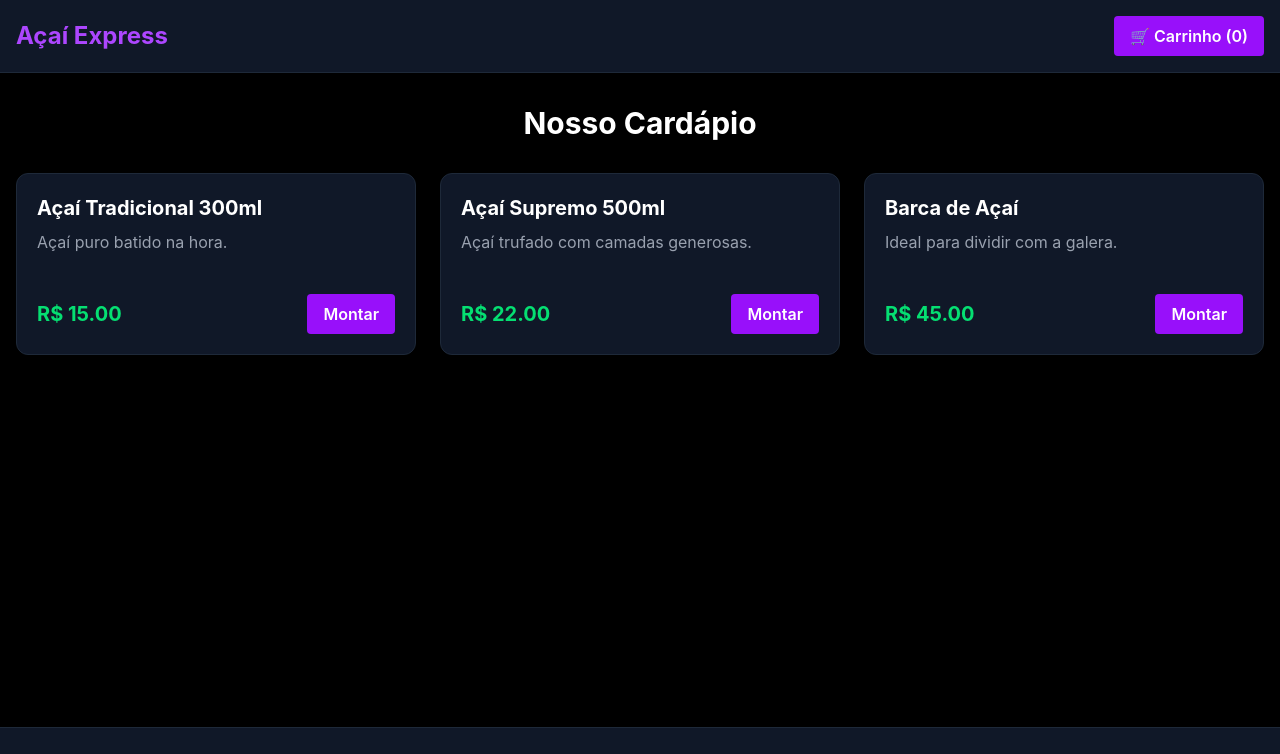
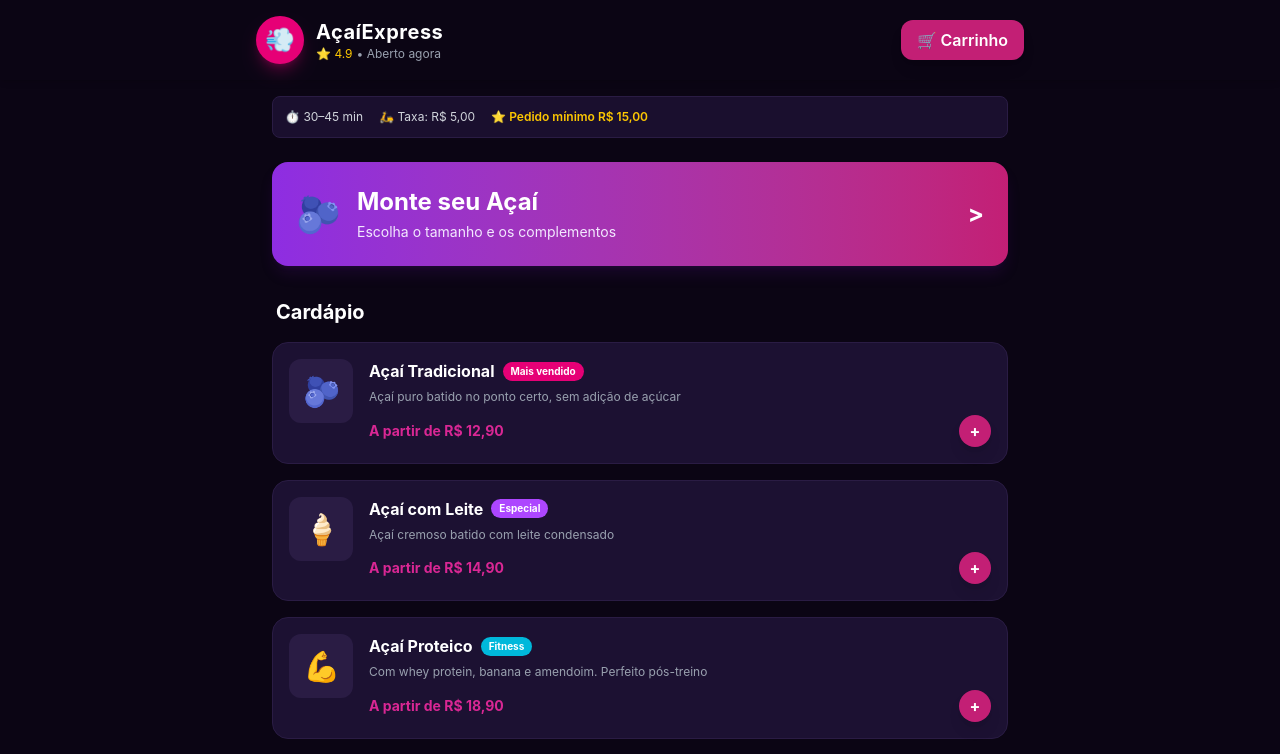
Before and after one commit to johnatanivini/acai-express, a Nuxt app: page / in a window 1280 px wide. Shown: the top 754 px of the page. Built offline with nearby package versions, Linux system fonts and the light colour scheme.

Commit message:
Adjusts colors and design

```diff
--- a/app/app.vue
+++ b/app/app.vue
@@ -1,25 +1,54 @@
 <template>
-  <div class="min-h-screen bg-black text-white flex flex-col font-sans">
+  <div class="min-h-screen bg-[#0b0514] text-white font-sans pb-10">
     <AppHeader />
 
-    <main class="flex-grow container mx-auto px-4 py-8">
-      <h2 class="text-3xl font-bold mb-8 text-center">Nosso Cardápio</h2>
+    <main class="container mx-auto max-w-3xl px-4 pt-4">
 
-      <div class="grid grid-cols-1 md:grid-cols-2 lg:grid-cols-3 gap-6">
-        <div v-for="product in products" :key="product.id" class="bg-gray-900 border border-gray-800 rounded-xl p-5 hover:border-purple-500 transition shadow-lg">
-          <h3 class="text-xl font-bold mb-2">{{ product.name }}</h3>
-          <p class="text-gray-400 mb-4 h-12">{{ product.description }}</p>
-          <div class="flex justify-between items-center mt-auto">
-            <span class="text-xl font-bold text-green-400">R$ {{ product.price.toFixed(2) }}</span>
-            <button @click="openBuilder(product)" class="bg-purple-600 hover:bg-purple-700 px-4 py-2 rounded font-semibold transition">
-              Montar
-            </button>
+      <div class="flex flex-wrap items-center gap-4 text-xs text-gray-300 mb-6 bg-[#1a0f2e] p-3 rounded-lg border border-[#2a1c44]">
+        <span class="flex items-center gap-1">⏱️ 30–45 min</span>
+        <span class="flex items-center gap-1">🛵 Taxa: R$ 5,00</span>
+        <span class="flex items-center gap-1 text-yellow-400 font-semibold">⭐ Pedido mínimo R$ 15,00</span>
+      </div>
+
+      <div @click="openBuilder(products[0])" class="bg-gradient-to-r from-[#8e2de2] to-[#c31f75] rounded-2xl p-6 flex justify-between items-center cursor-pointer hover:opacity-90 transition-opacity mb-8 shadow-lg shadow-purple-900/20">
+        <div class="flex gap-4 items-center">
+           <div class="text-4xl">🫐</div>
+           <div>
+             <h2 class="text-2xl font-bold text-white mb-1">Monte seu Açaí</h2>
+             <p class="text-purple-100 text-sm">Escolha o tamanho e os complementos</p>
+           </div>
+        </div>
+        <span class="text-2xl font-bold text-white">></span>
+      </div>
+
+      <h2 class="text-xl font-bold mb-4 ml-1">Cardápio</h2>
+
+      <div class="space-y-4">
+        <div v-for="product in products" :key="product.id" class="bg-[#1c1132] border border-[#2a1c44] rounded-2xl p-4 flex gap-4 hover:border-[#4a3275] transition-colors">
+
+          <div class="bg-[#2a1c44] w-16 h-16 rounded-xl flex justify-center items-center text-3xl shrink-0">
+            {{ product.icon }}
+          </div>
+
+          <div class="flex-grow flex flex-col justify-center">
+            <div class="flex items-center gap-2 mb-1">
+              <h3 class="text-base font-bold">{{ product.name }}</h3>
+              <span :class="`text-[10px] font-bold px-2 py-0.5 rounded-full ${product.tagColor} text-white`">
+                {{ product.tag }}
+              </span>
+            </div>
+            <p class="text-xs text-gray-400 mb-2 leading-relaxed">{{ product.description }}</p>
+
+            <div class="flex justify-between items-center mt-auto">
+              <span class="text-[#d92794] font-bold text-sm">A partir de R$ {{ product.price.toFixed(2).replace('.', ',') }}</span>
+              <button @click="openBuilder(product)" class="bg-[#c31f75] hover:bg-[#a1165e] w-8 h-8 rounded-full font-bold flex items-center justify-center shadow-lg transition-transform active:scale-95">
+                +
+              </button>
+            </div>
           </div>
         </div>
       </div>
     </main>
-
-    <AppFooter />
 
     <BuilderModal />
     <CartModal />
@@ -29,11 +58,13 @@
 <script setup>
 const { isBuilderModalOpen, currentProduct } = useCart()
 
-// Lista de produtos mockada simulando seu banco de dados
+// Mock de produtos idênticos à sua imagem
 const products = [
-  { id: 1, name: 'Açaí Tradicional 300ml', description: 'Açaí puro batido na hora.', price: 15.00 },
-  { id: 2, name: 'Açaí Supremo 500ml', description: 'Açaí trufado com camadas generosas.', price: 22.00 },
-  { id: 3, name: 'Barca de Açaí', description: 'Ideal para dividir com a galera.', price: 45.00 }
+  { id: 1, name: 'Açaí Tradicional', tag: 'Mais vendido', tagColor: 'bg-pink-600', description: 'Açaí puro batido no ponto certo, sem adição de açúcar', price: 12.90, icon: '🫐' },
+  { id: 2, name: 'Açaí com Leite', tag: 'Especial', tagColor: 'bg-purple-500', description: 'Açaí cremoso batido com leite condensado', price: 14.90, icon: '🍦' },
+  { id: 3, name: 'Açaí Proteico', tag: 'Fitness', tagColor: 'bg-cyan-500', description: 'Com whey protein, banana e amendoim. Perfeito pós-treino', price: 18.90, icon: '💪' },
+  { id: 4, name: 'Açaí com Frutas', tag: 'Fresco', tagColor: 'bg-green-500', description: 'Açaí com mix de frutas frescas da estação', price: 16.90, icon: '🍓' },
+  { id: 5, name: 'Açaí Nutella Lover', tag: 'Premium', tagColor: 'bg-yellow-600', description: 'Açaí cremoso com Nutella, morango e granola crocante', price: 21.90, icon: '🍯' }
 ]
 
 const openBuilder = (product) => {
@@ -41,3 +72,17 @@ const openBuilder = (product) => {
   isBuilderModalOpen.value = true
 }
 </script>
+
+<style>
+/* Remove a barra de rolagem mas permite o scroll (Opcional, melhora a estética) */
+.scrollbar-thin::-webkit-scrollbar {
+  width: 6px;
+}
+.scrollbar-thin::-webkit-scrollbar-track {
+  background: transparent;
+}
+.scrollbar-thin::-webkit-scrollbar-thumb {
+  background-color: #2a1c44;
+  border-radius: 20px;
+}
+</style>
--- a/app/components/AppHeader.vue
+++ b/app/components/AppHeader.vue
@@ -1,9 +1,22 @@
 <template>
-  <header class="bg-gray-900 text-white p-4 flex justify-between items-center border-b border-gray-800 sticky top-0 z-10">
-    <h1 class="text-2xl font-bold text-purple-500">Açaí Express</h1>
-    <button @click="isCartModalOpen = true" class="bg-purple-600 hover:bg-purple-700 px-4 py-2 rounded font-semibold flex items-center gap-2 transition">
-      🛒 Carrinho ({{ cart.length }})
-    </button>
+  <header class="bg-[#0b0514] text-white p-4 sticky top-0 z-10 shadow-md">
+    <div class="container mx-auto max-w-3xl flex justify-between items-center">
+      <div class="flex items-center gap-3">
+        <div class="bg-pink-600 w-12 h-12 rounded-full flex justify-center items-center text-2xl shadow-lg shadow-pink-600/30">
+           💨
+        </div>
+        <div>
+          <h1 class="text-xl font-bold tracking-wide">AçaíExpress</h1>
+          <p class="text-xs text-yellow-400 flex items-center gap-1">
+            ⭐ 4.9 <span class="text-gray-400">• Aberto agora</span>
+          </p>
+        </div>
+      </div>
+
+      <button @click="isCartModalOpen = true" class="bg-[#c31f75] hover:bg-[#a1165e] transition-colors px-4 py-2 rounded-xl font-semibold flex items-center gap-2 shadow-lg">
+        🛒 Carrinho <span v-if="cart.length" class="bg-white text-[#c31f75] text-xs px-2 py-0.5 rounded-full">{{ cart.length }}</span>
+      </button>
+    </div>
   </header>
 </template>
 
--- a/app/components/BuilderModal.vue
+++ b/app/components/BuilderModal.vue
@@ -1,27 +1,62 @@
 <template>
-  <div v-if="isBuilderModalOpen" class="fixed inset-0 bg-black bg-opacity-75 flex justify-center items-center p-4 z-50">
-    <div class="bg-gray-800 rounded-lg max-w-md w-full p-6 text-white shadow-xl">
-      <div class="flex justify-between items-center mb-4">
-        <h2 class="text-xl font-bold">Monte seu {{ currentProduct?.name }}</h2>
-        <button @click="isBuilderModalOpen = false" class="text-gray-400 hover:text-white text-2xl">&times;</button>
+  <div v-if="isBuilderModalOpen" class="fixed inset-0 bg-black/80 flex justify-center items-end sm:items-center z-50 p-0 sm:p-4 transition-opacity">
+    <div class="bg-[#120822] sm:rounded-2xl rounded-t-2xl max-w-lg w-full h-[85vh] sm:h-auto sm:max-h-[90vh] flex flex-col text-white shadow-2xl overflow-hidden border border-[#2a1c44]">
+
+      <div class="p-5 flex justify-between items-start border-b border-[#2a1c44] bg-[#1a0f2e]">
+        <div class="flex gap-3 items-center">
+          <span class="text-3xl">{{ currentProduct?.icon || '🫐' }}</span>
+          <div>
+            <h2 class="text-xl font-bold">Monte seu {{ currentProduct?.name.replace('Açaí ', '') }}</h2>
+            <p class="text-sm text-gray-400">Escolha o tamanho e os complementos</p>
+          </div>
+        </div>
+        <button @click="isBuilderModalOpen = false" class="text-gray-400 hover:text-white text-2xl p-1">&times;</button>
       </div>
 
-      <div class="space-y-4 my-6">
-        <p class="text-gray-300">Selecione os complementos (Exemplo prático):</p>
-        <label class="flex items-center gap-2 cursor-pointer">
-          <input type="checkbox" v-model="extras" value="Leite Condensado" class="accent-purple-500 w-5 h-5">
-          Leite Condensado
-        </label>
-        <label class="flex items-center gap-2 cursor-pointer">
-          <input type="checkbox" v-model="extras" value="Morango" class="accent-purple-500 w-5 h-5">
-          Morango Fresco
-        </label>
+      <div class="p-5 overflow-y-auto flex-grow scrollbar-thin">
+
+        <h3 class="font-bold text-lg mb-3">Tamanho</h3>
+        <div class="grid grid-cols-2 gap-3 mb-6">
+          <div
+            v-for="size in sizes" :key="size.name"
+            @click="selectedSize = size"
+            class="p-4 rounded-xl border-2 cursor-pointer transition-all bg-[#1c1132]"
+            :class="selectedSize.name === size.name ? 'border-[#d92794] shadow-[0_0_10px_rgba(217,39,148,0.2)]' : 'border-[#2a1c44] hover:border-[#4a3275]'"
+          >
+            <div class="flex justify-between items-start">
+              <span class="font-bold">{{ size.name }}</span>
+              <span v-if="selectedSize.name === size.name" class="text-[#d92794]">✓</span>
+            </div>
+            <p class="text-xs text-gray-400 mt-1">{{ size.desc }}</p>
+            <p class="text-[#d92794] font-bold mt-2">R$ {{ size.price.toFixed(2).replace('.', ',') }}</p>
+          </div>
+        </div>
+
+        <h3 class="font-bold text-lg mb-3">Complementos</h3>
+        <div class="grid grid-cols-2 gap-3 mb-4">
+          <div
+            v-for="comp in complements" :key="comp.name"
+            @click="toggleComplement(comp)"
+            class="p-3 rounded-xl border-2 cursor-pointer transition-all bg-[#1c1132] flex items-center gap-3"
+            :class="isComplementSelected(comp) ? 'border-[#d92794]' : 'border-[#2a1c44] hover:border-[#4a3275]'"
+          >
+            <span class="text-2xl">{{ comp.icon }}</span>
+            <div class="flex-grow">
+              <span class="font-semibold text-sm block">{{ comp.name }}</span>
+              <span class="text-xs text-gray-400 block">{{ comp.price === 0 ? 'Grátis' : `+R$ ${comp.price.toFixed(2).replace('.', ',')}` }}</span>
+            </div>
+            <span v-if="isComplementSelected(comp)" class="text-[#d92794]">✓</span>
+          </div>
+        </div>
       </div>
 
-      <div class="flex justify-between items-center mt-6 pt-4 border-t border-gray-700">
-        <span class="text-lg font-bold text-green-400">R$ {{ currentProduct?.price.toFixed(2) }}</span>
-        <button @click="handleAddToCart" class="bg-green-600 hover:bg-green-700 px-6 py-2 rounded font-bold transition">
-          Adicionar
+      <div class="p-5 border-t border-[#2a1c44] bg-[#1a0f2e]">
+        <div class="flex justify-between items-center mb-4">
+          <span class="text-gray-400">Total</span>
+          <span class="text-2xl font-bold">R$ {{ currentTotal.toFixed(2).replace('.', ',') }}</span>
+        </div>
+        <button @click="handleAddToCart" class="w-full bg-[#c31f75] hover:bg-[#a1165e] py-4 rounded-xl font-bold text-lg transition-colors flex justify-center items-center gap-2 shadow-lg shadow-pink-600/20">
+          + Adicionar ao Carrinho
         </button>
       </div>
     </div>
@@ -29,19 +64,65 @@
 </template>
 
 <script setup>
-import { ref } from 'vue'
+import { ref, computed, watch } from 'vue'
 
 const { isBuilderModalOpen, currentProduct, addToCart } = useCart()
-const extras = ref([])
+
+// Dados simulados baseados na imagem
+const sizes = [
+  { name: 'Pequeno', desc: '300ml', price: 12.90 },
+  { name: 'Médio', desc: '500ml', price: 18.90 },
+  { name: 'Grande', desc: '700ml', price: 24.90 },
+  { name: 'Família', desc: '1000ml', price: 34.90 }
+]
+
+const complements = [
+  { name: 'Granola', price: 0, icon: '🌾' },
+  { name: 'Leite Ninho', price: 1.50, icon: '🥛' },
+  { name: 'Morango', price: 1.50, icon: '🍓' },
+  { name: 'Banana', price: 1.00, icon: '🍌' },
+  { name: 'Kiwi', price: 2.00, icon: '🥝' },
+  { name: 'Mel', price: 1.00, icon: '🍯' },
+  { name: 'Nutella', price: 3.00, icon: '🍫' },
+  { name: 'Amendoim', price: 1.00, icon: '🥜' }
+]
+
+const selectedSize = ref(sizes[0])
+const selectedComplements = ref([])
+
+// Reseta os estados toda vez que o modal abre
+watch(isBuilderModalOpen, (newVal) => {
+  if (newVal) {
+    selectedSize.value = sizes[0]
+    selectedComplements.value = []
+  }
+})
+
+const isComplementSelected = (comp) => selectedComplements.value.some(c => c.name === comp.name)
+
+const toggleComplement = (comp) => {
+  if (isComplementSelected(comp)) {
+    selectedComplements.value = selectedComplements.value.filter(c => c.name !== comp.name)
+  } else {
+    selectedComplements.value.push(comp)
+  }
+}
+
+const currentTotal = computed(() => {
+  const compTotal = selectedComplements.value.reduce((sum, item) => sum + item.price, 0)
+  return selectedSize.value.price + compTotal
+})
 
 const handleAddToCart = () => {
-  // Cria uma cópia do produto com os extras selecionados
-  const finalProduct = {
-    ...currentProduct.value,
-    extras: extras.value,
-    cartId: Date.now() // ID único para o item no carrinho
+  const customizedItem = {
+    cartId: Date.now().toString(), // ID único
+    name: currentProduct.value.name,
+    icon: currentProduct.value.icon,
+    size: selectedSize.value,
+    extras: selectedComplements.value,
+    unitPrice: currentTotal.value,
+    quantity: 1
   }
-  addToCart(finalProduct)
-  extras.value = [] // limpa os extras para a próxima vez
+  addToCart(customizedItem)
 }
 </script>
--- a/app/components/CartModal.vue
+++ b/app/components/CartModal.vue
@@ -1,34 +1,53 @@
 <template>
-  <div v-if="isCartModalOpen" class="fixed inset-0 bg-black bg-opacity-75 flex justify-center items-center p-4 z-50">
-    <div class="bg-gray-800 rounded-lg max-w-md w-full p-6 text-white shadow-xl">
-      <div class="flex justify-between items-center mb-4 border-b border-gray-700 pb-2">
-        <h2 class="text-xl font-bold">Seu Pedido</h2>
+  <div v-if="isCartModalOpen" class="fixed inset-0 bg-black/80 flex justify-center items-end sm:items-center z-50 p-0 sm:p-4 transition-opacity">
+    <div class="bg-[#120822] sm:rounded-2xl rounded-t-2xl max-w-lg w-full h-[85vh] sm:h-auto sm:max-h-[90vh] flex flex-col text-white shadow-2xl overflow-hidden border border-[#2a1c44]">
+
+      <div class="p-5 flex justify-between items-center border-b border-[#2a1c44] bg-[#1a0f2e]">
+        <h2 class="text-xl font-bold flex items-center gap-2">🛍️ Meu Carrinho</h2>
         <button @click="isCartModalOpen = false" class="text-gray-400 hover:text-white text-2xl">&times;</button>
       </div>
 
-      <div v-if="cart.length === 0" class="text-center py-8 text-gray-400">
-        Seu carrinho está vazio.
+      <div v-if="cart.length === 0" class="flex-grow flex flex-col justify-center items-center text-gray-400 p-8">
+        <span class="text-5xl mb-4">🛒</span>
+        <p>Seu carrinho está vazio.</p>
       </div>
 
-      <ul v-else class="space-y-4 max-h-60 overflow-y-auto mb-4 pr-2">
-        <li v-for="item in cart" :key="item.cartId" class="flex justify-between border-b border-gray-700 pb-2">
-          <div>
-            <p class="font-semibold">{{ item.name }}</p>
-            <p class="text-xs text-gray-400" v-if="item.extras?.length">
-              Com: {{ item.extras.join(', ') }}
+      <div v-else class="p-5 overflow-y-auto flex-grow scrollbar-thin space-y-4">
+        <div v-for="item in cart" :key="item.cartId" class="bg-[#1c1132] border border-[#2a1c44] rounded-xl p-4 flex gap-4 relative">
+
+          <button @click="removeFromCart(item.cartId)" class="absolute top-4 right-4 text-gray-500 hover:text-red-400">
+            🗑️
+          </button>
+
+          <div class="text-3xl bg-[#2a1c44] w-12 h-12 flex items-center justify-center rounded-lg">{{ item.icon }}</div>
+
+          <div class="flex-grow pr-6">
+            <h3 class="font-bold text-sm">{{ item.name }}
+            <span v-if="item.size">({{ item.size?.name }})</span></h3>
+            <p class="text-xs text-gray-400 mt-1 leading-relaxed line-clamp-2" v-if="item.extras.length">
+              {{ item.extras.map(e => e.name).join(', ') }}
             </p>
+
+            <div class="flex justify-between items-end mt-3">
+              <span class="text-[#d92794] font-bold">R$ {{ (item.unitPrice * item.quantity).toFixed(2).replace('.', ',') }}</span>
+
+              <div class="flex items-center gap-3 bg-[#120822] rounded-lg p-1 border border-[#2a1c44]">
+                <button @click="updateQuantity(item.cartId, -1)" class="w-6 h-6 rounded-md bg-[#2a1c44] flex items-center justify-center hover:bg-[#4a3275]">-</button>
+                <span class="text-sm font-bold w-4 text-center">{{ item.quantity }}</span>
+                <button @click="updateQuantity(item.cartId, 1)" class="w-6 h-6 rounded-md bg-[#2a1c44] flex items-center justify-center hover:bg-[#4a3275]">+</button>
+              </div>
+            </div>
           </div>
-          <span class="text-green-400">R$ {{ item.price.toFixed(2) }}</span>
-        </li>
-      </ul>
+        </div>
+      </div>
 
-      <div class="mt-6 pt-4 border-t border-gray-700">
-        <div class="flex justify-between font-bold text-lg mb-4">
-          <span>Total:</span>
-          <span class="text-green-400">R$ {{ cartTotal.toFixed(2) }}</span>
+      <div class="p-5 border-t border-[#2a1c44] bg-[#1a0f2e]">
+        <div class="flex justify-between items-center mb-4">
+          <span class="text-gray-400">Total</span>
+          <span class="text-2xl font-bold">R$ {{ cartTotal.toFixed(2).replace('.', ',') }}</span>
         </div>
-        <button @click="checkoutWhatsApp" :disabled="cart.length === 0" class="w-full bg-green-600 hover:bg-green-700 disabled:bg-gray-600 px-4 py-3 rounded font-bold text-lg transition flex justify-center items-center gap-2">
-          Finalizar no WhatsApp
+        <button @click="checkoutWhatsApp" :disabled="cart.length === 0" class="w-full bg-[#c31f75] hover:bg-[#a1165e] disabled:bg-gray-700 disabled:text-gray-400 py-4 rounded-xl font-bold text-lg transition-colors flex justify-center items-center gap-2 shadow-lg">
+          Finalizar Pedido
         </button>
       </div>
     </div>
@@ -36,5 +55,5 @@
 </template>
 
 <script setup>
-const { cart, cartTotal, isCartModalOpen, checkoutWhatsApp } = useCart()
+const { cart, cartTotal, isCartModalOpen, removeFromCart, updateQuantity, checkoutWhatsApp } = useCart()
 </script>
--- a/app/composables/UserCart.js
+++ b/app/composables/UserCart.js
@@ -1,30 +1,61 @@
+import { useState } from '#app'
+import { computed } from 'vue'
+
 export const useCart = () => {
-  // Estado global para o carrinho e modais
   const cart = useState('cart', () => [])
   const isCartModalOpen = useState('isCartModalOpen', () => false)
   const isBuilderModalOpen = useState('isBuilderModalOpen', () => false)
   const currentProduct = useState('currentProduct', () => null)
 
-  // Cálculo automático do valor total
+  // Calcula o total do carrinho considerando as quantidades
   const cartTotal = computed(() => {
-    return cart.value.reduce((total, item) => total + item.price, 0)
+    return cart.value.reduce((total, item) => total + (item.unitPrice * item.quantity), 0)
   })
 
-  // Adicionar ao carrinho
-  const addToCart = (item) => {
-    cart.value.push(item)
+  // Adiciona ou incrementa no carrinho
+  const addToCart = (customizedItem) => {
+    // Tenta achar um item idêntico (mesmo produto, mesmo tamanho, mesmos extras)
+   // Localize a variável existingItemIndex e atualize para ficar assim:
+    const existingItemIndex = cart.value.findIndex(item =>
+      item.name === customizedItem.name &&
+      item.size?.name === customizedItem.size?.name &&
+      JSON.stringify(item.extras) === JSON.stringify(customizedItem.extras)
+    )
+
+    if (existingItemIndex > -1) {
+      cart.value[existingItemIndex].quantity += 1
+    } else {
+      cart.value.push(customizedItem)
+    }
     isBuilderModalOpen.value = false
   }
 
-  // Redirecionar para o WhatsApp
+  const removeFromCart = (cartId) => {
+    cart.value = cart.value.filter(item => item.cartId !== cartId)
+  }
+
+  const updateQuantity = (cartId, delta) => {
+    const item = cart.value.find(item => item.cartId === cartId)
+    if (item) {
+      item.quantity += delta
+      if (item.quantity <= 0) removeFromCart(cartId)
+    }
+  }
+
+  // Gera a mensagem para o WhatsApp
   const checkoutWhatsApp = () => {
-    let text = "Olá! Gostaria de fazer o seguinte pedido:\n\n"
+    let text = "🛵 *Novo Pedido - Açaí Express*\n\n"
     cart.value.forEach((item, index) => {
-      text += `${index + 1}. ${item.name} - R$ ${item.price.toFixed(2)}\n`
+      text += `*${item.quantity}x ${item.name} (${item.size.name})*\n`
+      if (item.extras && item.extras.length > 0) {
+        const extraNames = item.extras.map(e => e.name).join(', ')
+        text += `   ↳ Extras: ${extraNames}\n`
+      }
+      text += `   ↳ Valor: R$ ${(item.unitPrice * item.quantity).toFixed(2).replace('.', ',')}\n\n`
     })
-    text += `\n*Total: R$ ${cartTotal.value.toFixed(2)}*`
+    text += `*Total do Pedido: R$ ${cartTotal.value.toFixed(2).replace('.', ',')}*`
 
-    const phone = "5511999999999" // Substitua pelo número da loja
+    const phone = "5585987543565" // Substitua pelo seu
     const url = `https://wa.me/${phone}?text=${encodeURIComponent(text)}`
     window.open(url, '_blank')
   }
@@ -36,6 +67,8 @@ export const useCart = () => {
     isBuilderModalOpen,
     currentProduct,
     addToCart,
+    removeFromCart,
+    updateQuantity,
     checkoutWhatsApp
   }
 }
```
